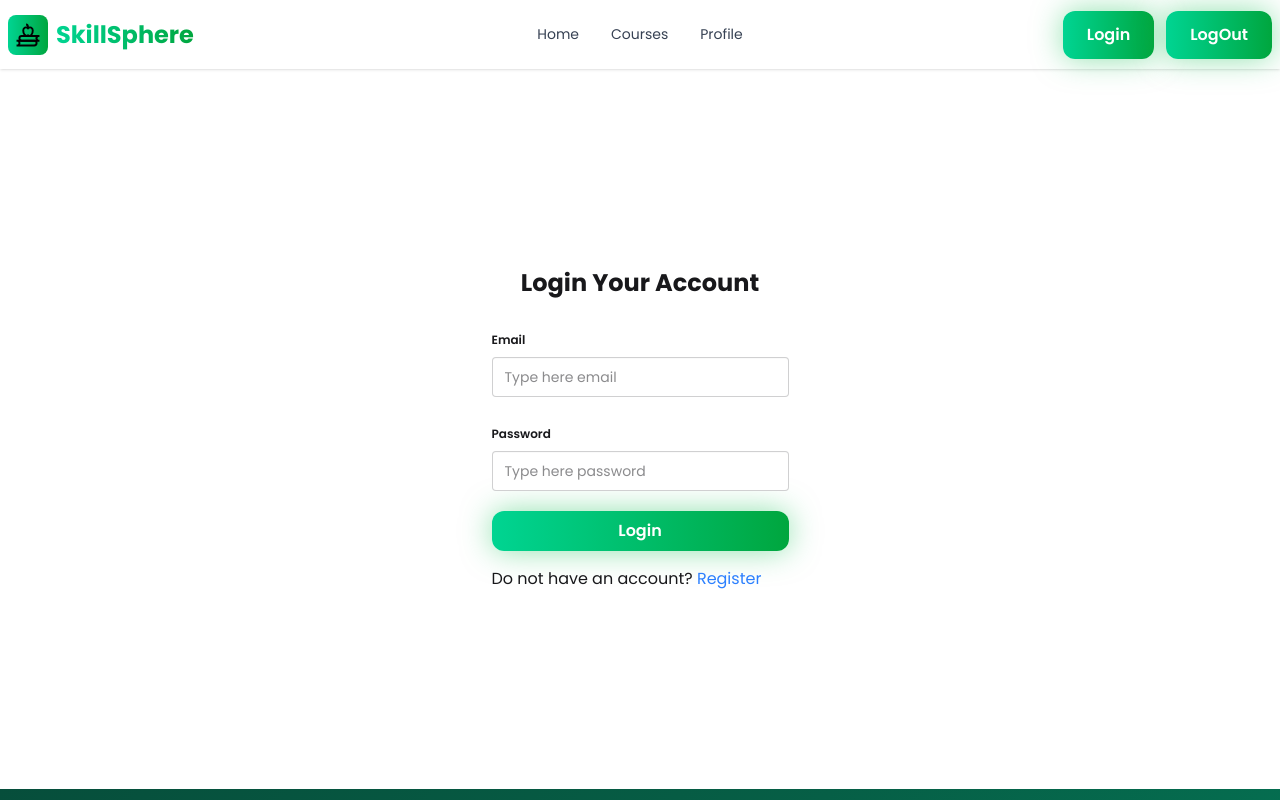
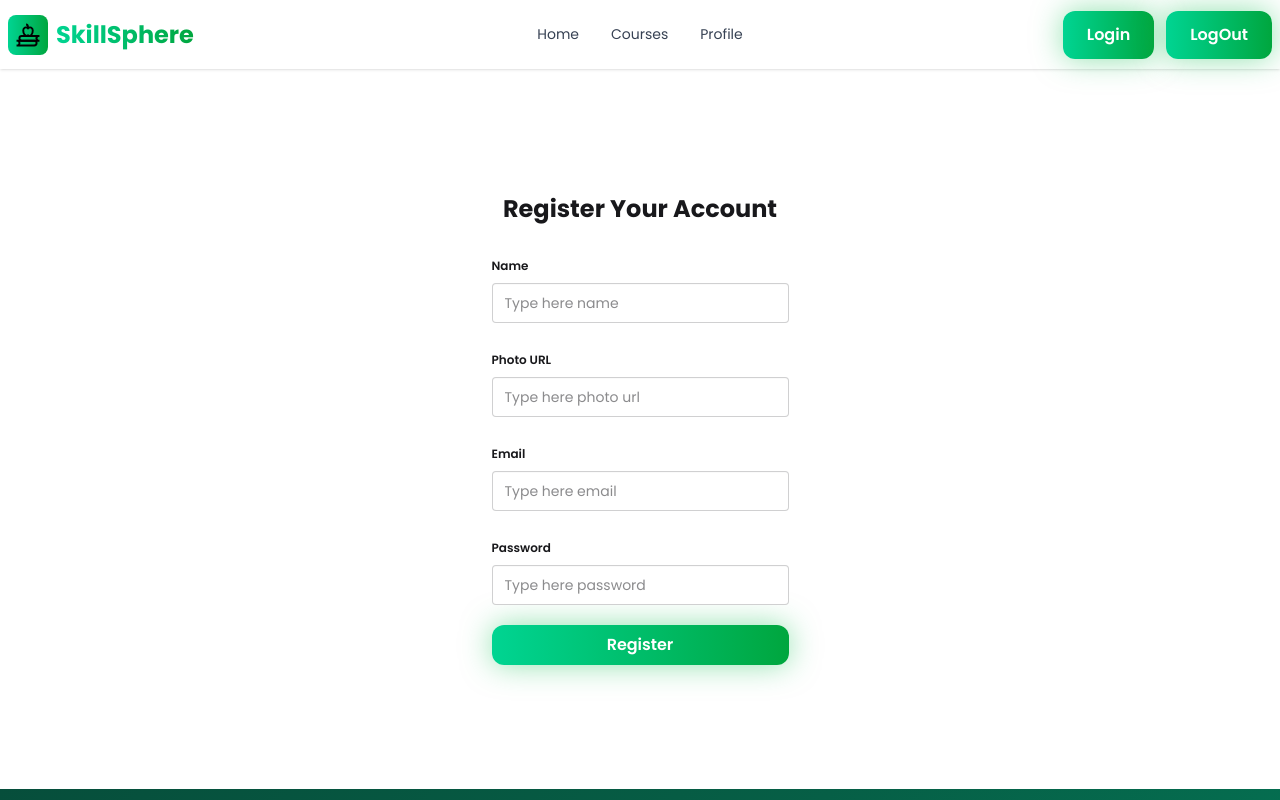
Before and after one commit to azizul-dev/assignment-8, a Next.js app: page /register in a window 1280 px wide. Shown: the top 800 px of the page. Built offline with nearby package versions, Linux system fonts and the light colour scheme.

Commit message:
register Page added

```diff
--- a/src/app/register/page.jsx
+++ b/src/app/register/page.jsx
@@ -7,8 +7,9 @@ import { useForm } from "react-hook-form";
 const RegisterPage = () => {
   const { register, handleSubmit, watch, formState: {errors} } = useForm();
 
-  const handleLoginFunction = (data) => {
+  const handleRegisterFunction = (data) => {
     console.log(data)
+    const {email, name, photo, password} = data;
     // e.preventDefault();
     // const email = e.target.email.value
     // const password = e.target.password.value
@@ -18,22 +19,47 @@ const RegisterPage = () => {
     <div className=" container mx-auto min-h-[90vh] flex justify-center items-center">
       <div className=" p-4 rounded-xl">
         <h2 className=" font-bold text-2xl text-center mb-6">
-          Login Your Account
+          Register Your Account
         </h2>
         <form
-          onSubmit={handleSubmit(handleLoginFunction)}
+          onSubmit={handleSubmit(handleRegisterFunction)}
           className=" space-y-4"
         >
+          <fieldset className="fieldset">
+            <legend className="fieldset-legend">Name</legend>
+            <input
+              type="text"
+              className="input"
+              placeholder="Type here name"
+              {...register("name", { required: "Name field is required", })}
+            />
+            { errors.name && <p className=" text-red-500">{errors.name.message}</p>}
+          </fieldset>
+
+          <fieldset className="fieldset">
+            <legend className="fieldset-legend">Photo URL</legend>
+            <input
+              type="text"
+              className="input"
+              placeholder="Type here photo url"
+              {...register("email", { required: "Email field is required", })}
+            />
+            { errors.email && <p className=" text-red-500">{errors.email.message}</p>}
+          </fieldset>
+
           <fieldset className="fieldset">
             <legend className="fieldset-legend">Email</legend>
             <input
               type="email"
               className="input"
               placeholder="Type here email"
-              {...register("email", { required: "Email field is required", })}
+              {...register("photo", { required: "Photo URL field is required", })}
             />
-            { errors.email && <p className=" text-red-500">{errors.email.message}</p>}
+            { errors.photo && <p className=" text-red-500">{errors.photo.message}</p>}
           </fieldset>
+
+
+
           <fieldset className="fieldset">
             <legend className="fieldset-legend">Password</legend>
             <input
@@ -45,15 +71,9 @@ const RegisterPage = () => {
             { errors.password && <p className=" text-red-500">{errors.password.message}</p>}
           </fieldset>
           <button className=" cursor-pointer w-full px-4 py-2 rounded-xl bg-gradient-to-r from-emerald-400 to-green-600 text-white font-semibold shadow-[0_0_30px_rgba(34,197,94,0.5)] hover:scale-105 transition">
-            Login
+           Register
           </button>
         </form>
-        <p className=" mt-4">
-          Do not have an account?{" "}
-          <Link className=" text-blue-500" href="/register">
-            Register
-          </Link>
-        </p>
       </div>
     </div>
   );
```
